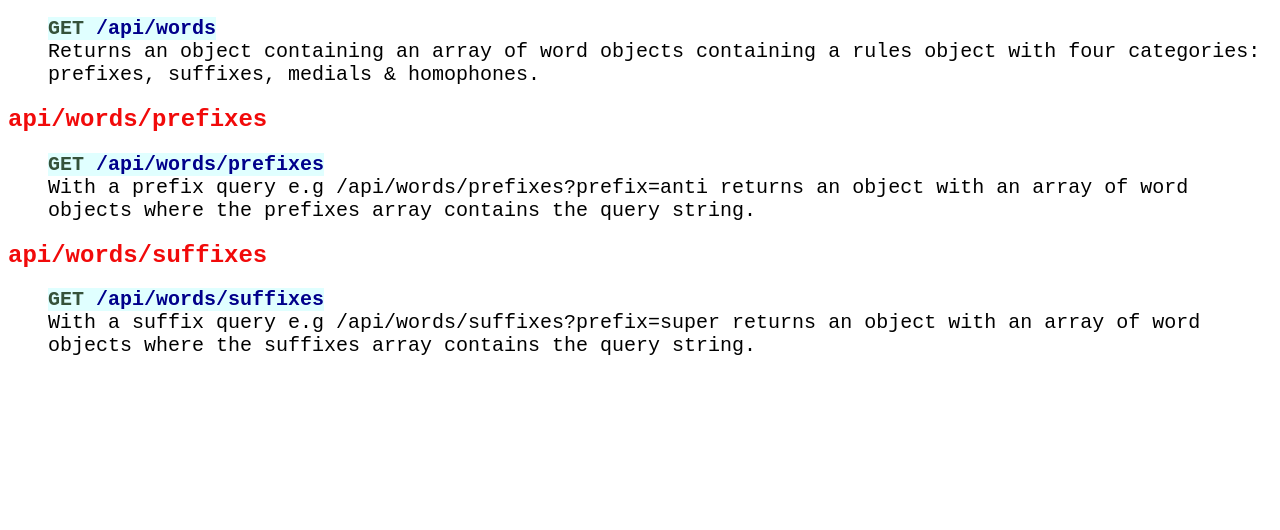
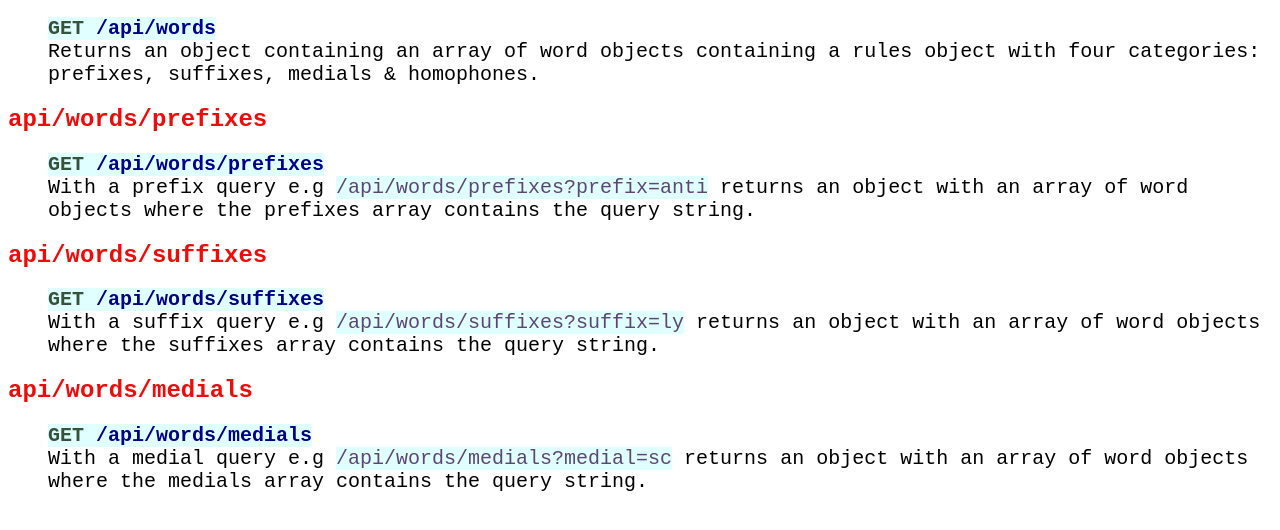
Before and after one commit to Chenerywoman/BE-PT-Project-Spelling-Bee, a website: page public/index.html in a window 1280 px wide. Shown: the part 110-640 px from the top of the page. Drawn offline with Linux system fonts and the light colour scheme.

Commit message:
adding medial route & styling query string routes

```diff
--- a/public/index.html
+++ b/public/index.html
@@ -19,7 +19,13 @@
         <h2>api/words/suffixes</h2>
         <ul>
             <li class="api"><span class="endpoint"><span class="http">GET</span> <span class="route">/api/words/suffixes</span></span></li>
-            <li class="listItem">With a suffix query e.g <span class="query">/api/words/suffixes?prefix=super</span> returns an object with an array of word objects where the suffixes array contains the query string. </li>
+            <li class="listItem">With a suffix query e.g <span class="query">/api/words/suffixes?suffix=ly</span> returns an object with an array of word objects where the suffixes array contains the query string. </li>
+        </ul>
+    </p>
+        <h2>api/words/medials</h2>
+        <ul>
+            <li class="api"><span class="endpoint"><span class="http">GET</span> <span class="route">/api/words/medials</span></span></li>
+            <li class="listItem">With a medial query e.g <span class="query">/api/words/medials?medial=sc</span> returns an object with an array of word objects where the medials array contains the query string. </li>
         </ul>
     </p>
 </body>
--- a/public/main.css
+++ b/public/main.css
@@ -39,3 +39,8 @@ ul {
 .listItem {
     font-size: 1.25rem
 }
+
+.query {
+    color: rgb(93, 69, 116);
+    background-color: lightcyan
+}
```
